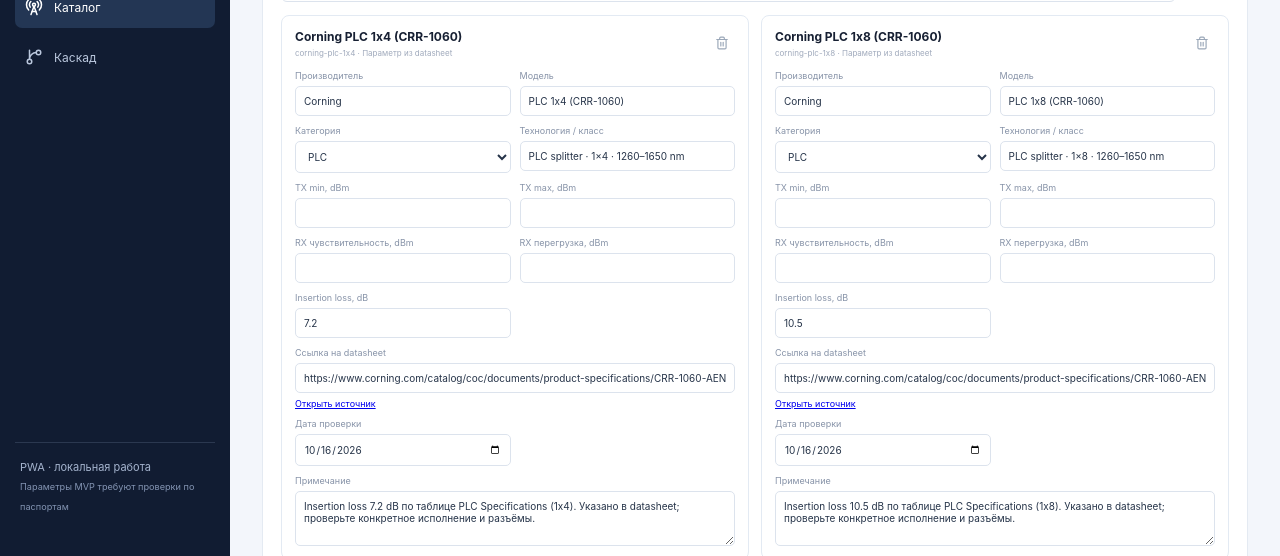
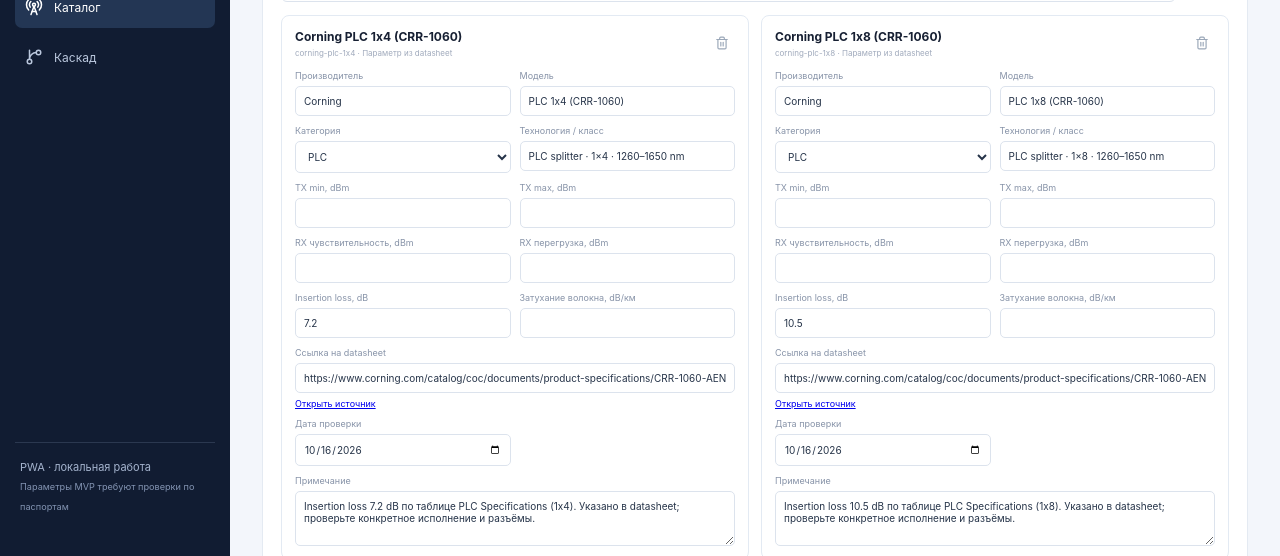
Before and after one commit to drycov/optibudget, a React (Vite) app: page / in a window 1280 px wide. Both pictures are taken after a click on the button "Каталог". Shown: the part 244-800 px from the top of the page. Built offline with nearby package versions, Linux system fonts and the light colour scheme.

Commit message:
feat: edit catalog fiber attenuation values

```diff
--- a/src/CatalogManager.tsx
+++ b/src/CatalogManager.tsx
@@ -15,7 +15,7 @@ const read=():CatalogItem[]=>{
  return STARTER_CATALOG.map(x=>({...x}));
 };
 const categories:CatalogItem["category"][]=["OLT","ONT/ONU","PLC","FBT","Optical module","Fiber"];
-const fields:[keyof CatalogItem,string][]=[["txMinDbm","TX min, dBm"],["txMaxDbm","TX max, dBm"],["rxSensitivityDbm","RX чувствительность, dBm"],["rxOverloadDbm","RX перегрузка, dBm"],["insertionLossDb","Insertion loss, dB"]];
+const fields:[keyof CatalogItem,string][]=[["txMinDbm","TX min, dBm"],["txMaxDbm","TX max, dBm"],["rxSensitivityDbm","RX чувствительность, dBm"],["rxOverloadDbm","RX перегрузка, dBm"],["insertionLossDb","Insertion loss, dB"],["attenuationDbPerKm","Затухание волокна, dB/км"]];
 export default function CatalogManager(){
  const [items,setItems]=useState<CatalogItem[]>(read);
  const [filter,setFilter]=useState("");
```
